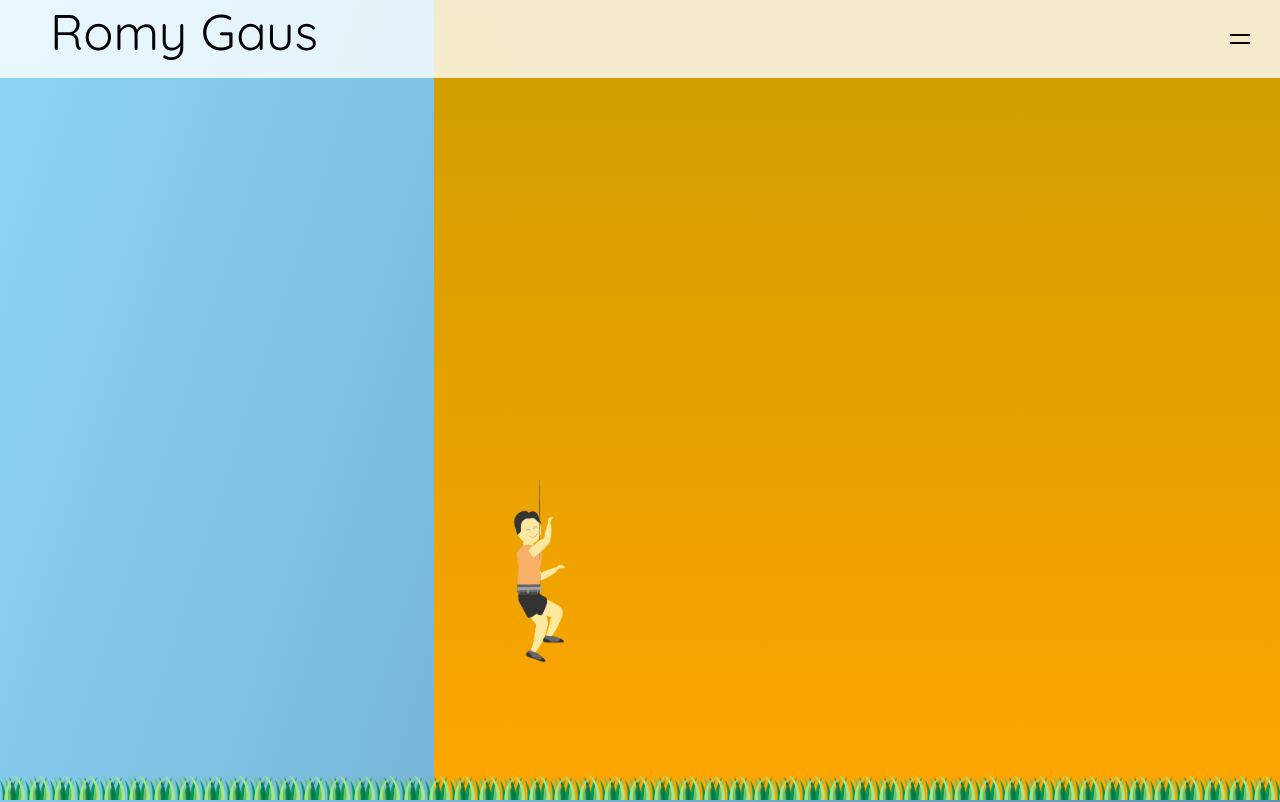
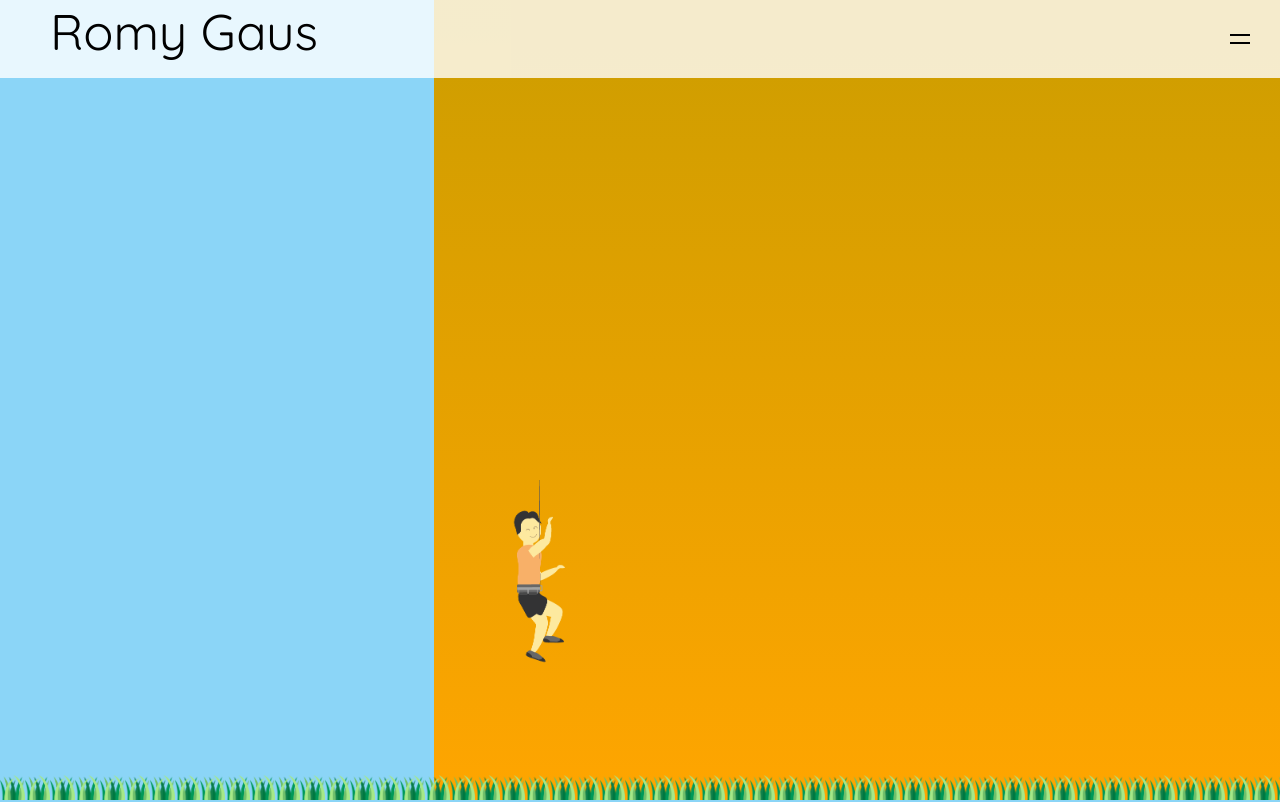
Before and after one commit to RomyGaus/personal-website, a React (Create React App) app: page / in a window 1280 px wide. Shown: the top 802 px of the page. Built offline with nearby package versions, Linux system fonts and the light colour scheme.

Commit message:
Switch scrolling mechanics

```diff
--- a/src/App.css
+++ b/src/App.css
@@ -7,7 +7,6 @@
 body {
   font-family: 'Quicksand', sans-serif;
   margin: 0;
-  overflow: hidden;
   background-color: #8bd5f7;
   background-image: linear-gradient(to bottom right, #8bd5f7, #416788);
 }
@@ -18,7 +17,9 @@ body {
 
 .scrollContainer {
   overflow: auto;
-  position: relative;
+  position: fixed;
+  left: 0;
+  width: 100%;
   transition: transform 0.2s ease;
 }
 
--- a/src/App.js
+++ b/src/App.js
@@ -3,13 +3,19 @@ import NavBar from './components/NavBar';
 import Content from './components/Content';
 import './App.css';
 
+const FallState = {
+  HasFallen: 'HasFallen',
+  HasNotFallen: 'HasNotFallen',
+  IsFalling: 'IsFalling'
+}
+
 class App extends Component {
   constructor() {
     super()
     this.state = {
-      deltaY: 0,
-      maxDelta: 0,
-      hasFallen: false
+      scrollY: 0,
+      maxScroll: 0,
+      fallState: FallState.HasNotFallen
     }
   }
 
@@ -20,35 +26,30 @@ class App extends Component {
   }
 
   scrollHandler = event => {
-    this.updateDeltaY(event);
-  }
+    var newScrollY = event.deltaY + this.state.scrollY
+    // If is falling, go to the ground
+    if(this.state.fallState === FallState.IsFalling){
+      newScrollY = 0;
+    }
+    const ceiling = Math.min(newScrollY, this.state.maxScroll);
+    newScrollY = Math.max(ceiling, 0);
 
-  updateDeltaY = event => {
-    this.setState(state => {
-      let newDeltaY = state.deltaY + event.deltaY;
+    var newFallState = this.state.fallState;
+    console.log(newScrollY)
+    if(newScrollY > 1000 && this.state.fallState === FallState.HasNotFallen) {
+      // Initiate Falling
+      console.log('start falling');
+      newFallState = FallState.IsFalling;
+      newScrollY = 0;
+    } else if(newScrollY === 0) {
+      console.log('ground');
+      // User is on the ground
+      newFallState = FallState.HasFallen
+    }
 
-      newDeltaY = Math.max(0, newDeltaY);
-      newDeltaY = Math.min(this.state.maxDelta, newDeltaY);
-
-      var newHasFallen = state.hasFallen;
-
-      if(newDeltaY > 1000 && state.hasFallen === false) {
-        newHasFallen = true;
-        newDeltaY = 0;
-      }
-
-      return {
-        deltaY: newDeltaY,
-        hasFallen: newHasFallen
-      }
-    })
-  }
-
-  updateMaxDelta = () => {
-    var containerDiv = document.getElementsByClassName("scrollContainer")[0];
-    const maxDelta = containerDiv.scrollHeight - window.innerHeight;
     this.setState({
-      maxDelta
+      scrollY: newScrollY,
+      fallState: newFallState
     })
   }
 
@@ -62,9 +63,16 @@ class App extends Component {
     return grass;
   }
 
+  updateMaxDelta = () => {
+    var containerDiv = document.getElementsByClassName("scrollContainer")[0];
+    this.setState({
+      maxScroll: containerDiv.scrollHeight - window.innerHeight
+    })
+  }
+
   render() {
-    let style_first = {
-      transform: `translateY(-${this.state.maxDelta - this.state.deltaY}px)`
+    let scrollStyle = {
+      bottom: `-${this.state.scrollY}px`
     };
 
     return (
@@ -76,12 +84,11 @@ class App extends Component {
         <div className='climber'>
           <img alt='climber' src={require('.//images/climber.png')} />
         </div>
-        <div className='scrollContainer' style={style_first} onLoad={this.updateMaxDelta} >
+        <div className='scrollContainer' style={scrollStyle} onLoad={this.updateMaxDelta} >
           <div className='cliff'>
             <img alt='cliff' src={require('.//images/cliff.png')}/>
           </div>
           <div className='grass'>
-            {/* <img alt='grass' src={require('.//images/grass.png')}/> */}
             {this.createGrass()}
           </div>
           <Content></Content>
```
